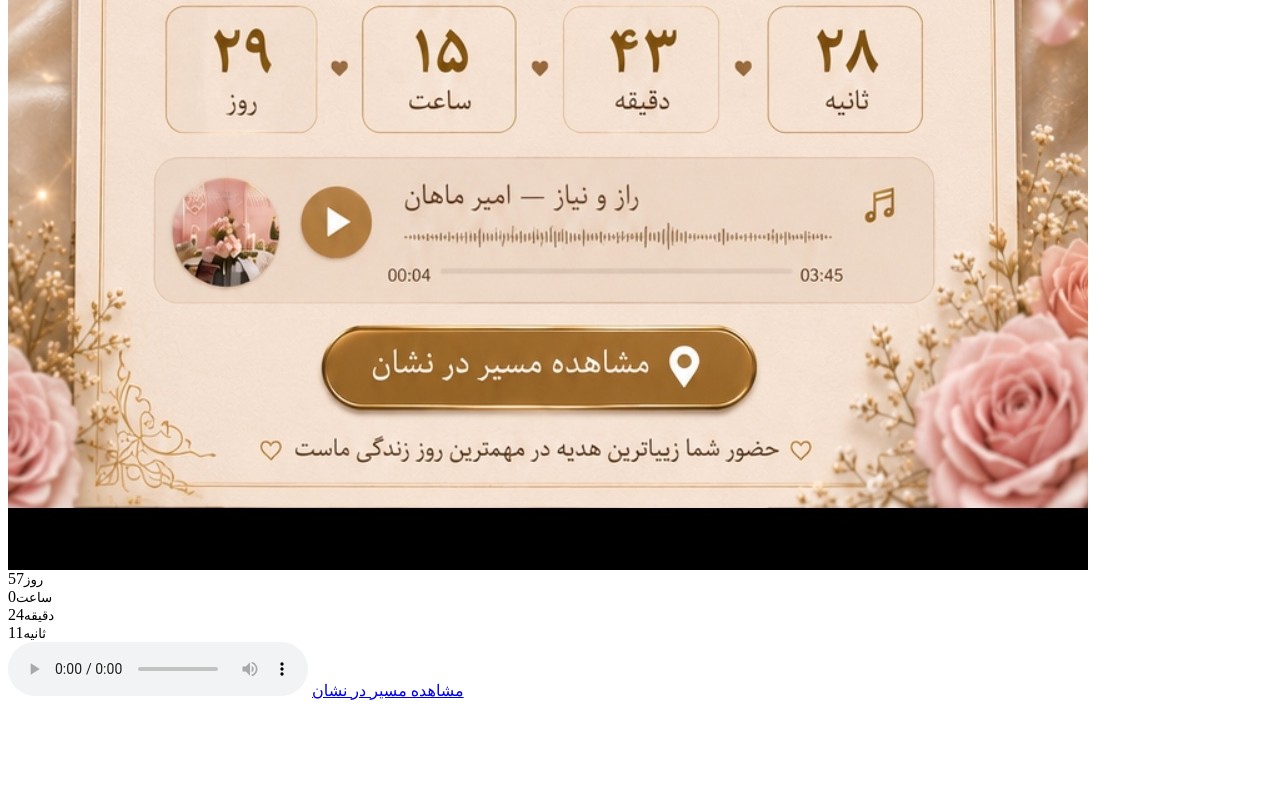
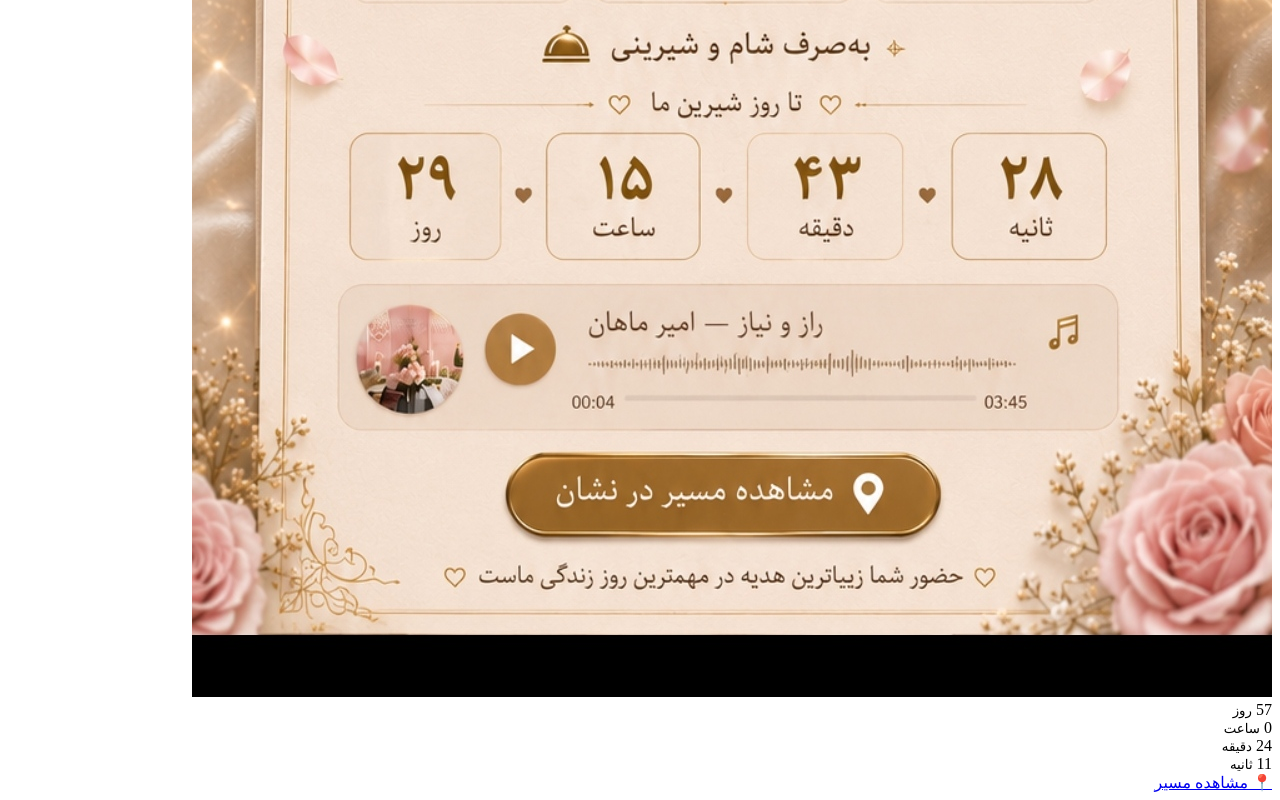
Before and after one commit to imanyousefi13671988-eng/Faezeh-iman, a plain HTML site: page index.html in a window 1280 px wide. Shown: the part 1838-2638 px from the top of the page. Before the commit the page ends 2546 px from the top, so only its background shows below. Drawn offline with Linux system fonts and the light colour scheme.

Commit message:
Refactor invitation layout and countdown display
Removed audio element and updated countdown display. Added envelope section with invitation button.

```diff
--- a/index.html
+++ b/index.html
@@ -1,23 +1,82 @@
+<!DOCTYPE html>
+<html lang="fa" dir="rtl">
+<head>
+<meta charset="UTF-8">
+<meta name="viewport" content="width=device-width, initial-scale=1.0">
+<title>فائزه و ایمان</title>
+<link rel="stylesheet" href="style.css">
+</head>
+
 <body>
 
-<img src="invitation.jpg" class="bg">
+<!-- پاکت -->
+<div class="envelope-screen" id="envelopeScreen">
 
-<div id="countdown">
-    <div><span id="days">00</span><small>روز</small></div>
-    <div><span id="hours">00</span><small>ساعت</small></div>
-    <div><span id="minutes">00</span><small>دقیقه</small></div>
-    <div><span id="seconds">00</span><small>ثانیه</small></div>
+    <div class="envelope">
+        <div class="flowers">🌸✨🌸</div>
+        <div class="seal">F ✦ I</div>
+
+        <h2>فائزه و ایمان</h2>
+
+        <button onclick="openEnvelope()">
+            باز کردن دعوت‌نامه ✉️
+        </button>
+    </div>
+
 </div>
 
-<audio id="music" controls>
-    <source src="music/raz.mp3" type="audio/mpeg">
+
+<!-- دعوت -->
+<div class="invite" id="invite">
+
+<img src="invitation.jpg" class="invite-image">
+
+
+<!-- شمارش روی عکس -->
+<div class="countdown">
+
+<div>
+<span id="days">00</span>
+<small>روز</small>
+</div>
+
+<div>
+<span id="hours">00</span>
+<small>ساعت</small>
+</div>
+
+<div>
+<span id="minutes">00</span>
+<small>دقیقه</small>
+</div>
+
+<div>
+<span id="seconds">00</span>
+<small>ثانیه</small>
+</div>
+
+</div>
+
+
+<!-- مسیر -->
+<a class="location"
+href="https://nshn.ir/4d_bf9Do5GSUj5"
+target="_blank">
+
+📍 مشاهده مسیر
+
+</a>
+
+
+<audio id="music">
+<source src="raz.mp3" type="audio/mpeg">
 </audio>
 
-<a class="route"
-href="https://nshn.ir/4d_bf9Do5GSUj5"
-target="_blank">
-مشاهده مسیر در نشان
-</a>
+
+</div>
+
+
+<script src="script.js"></script>
 
 </body>
-<script src="script.js"></script>
+</html>
```
